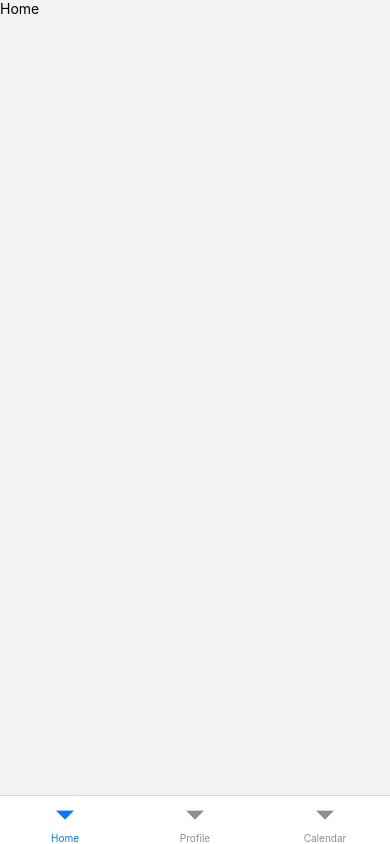
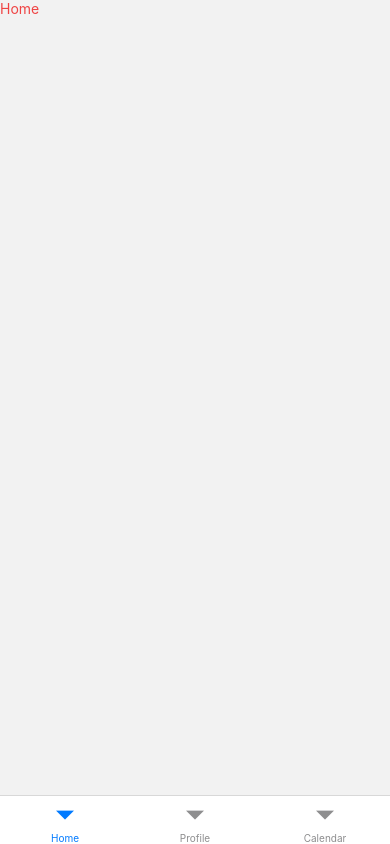
Before and after one commit to PineconeLeap3DemoDay/event-mobile, a React Native app: screen /Home in a window 390 px wide. Built offline with nearby package versions, Linux system fonts and the light colour scheme.

Commit message:
feat: 🎸 added tailwind css

```diff
--- a/babel.config.js
+++ b/babel.config.js
@@ -1,3 +1,4 @@
 module.exports = {
   presets: ['module:metro-react-native-babel-preset'],
+  plugins: ["nativewind/babel"]
 };
--- /dev/null
+++ b/my-app.d.ts
@@ -0,0 +1 @@
+/// <reference types="nativewind/types" />
--- a/package.json
+++ b/package.json
@@ -17,6 +17,7 @@
     "@react-navigation/native-stack": "^6.9.12",
     "@react-navigation/stack": "^6.3.16",
     "git-cz": "^4.9.0",
+    "nativewind": "^2.0.11",
     "react": "18.2.0",
     "react-native": "0.71.6",
     "react-native-safe-area-context": "^4.5.1",
@@ -37,6 +38,7 @@
     "metro-react-native-babel-preset": "0.73.9",
     "prettier": "^2.4.1",
     "react-test-renderer": "18.2.0",
+    "tailwindcss": "^3.3.1",
     "typescript": "4.8.4"
   },
   "jest": {
--- a/src/screens/Home.tsx
+++ b/src/screens/Home.tsx
@@ -4,7 +4,7 @@ import React from 'react'
 export function Home() {
   return (
     <SafeAreaView>
-      <Text>Home</Text>
+      <Text className="text-red-500">Home</Text>
     </SafeAreaView>
   )
 }
--- /dev/null
+++ b/tailwind.config.js
@@ -0,0 +1,8 @@
+/** @type {import('tailwindcss').Config} */
+module.exports = {
+  content: ["./src/**/*.{js,jsx,ts,tsx}"],
+  theme: {
+    extend: {},
+  },
+  plugins: [],
+}
```
